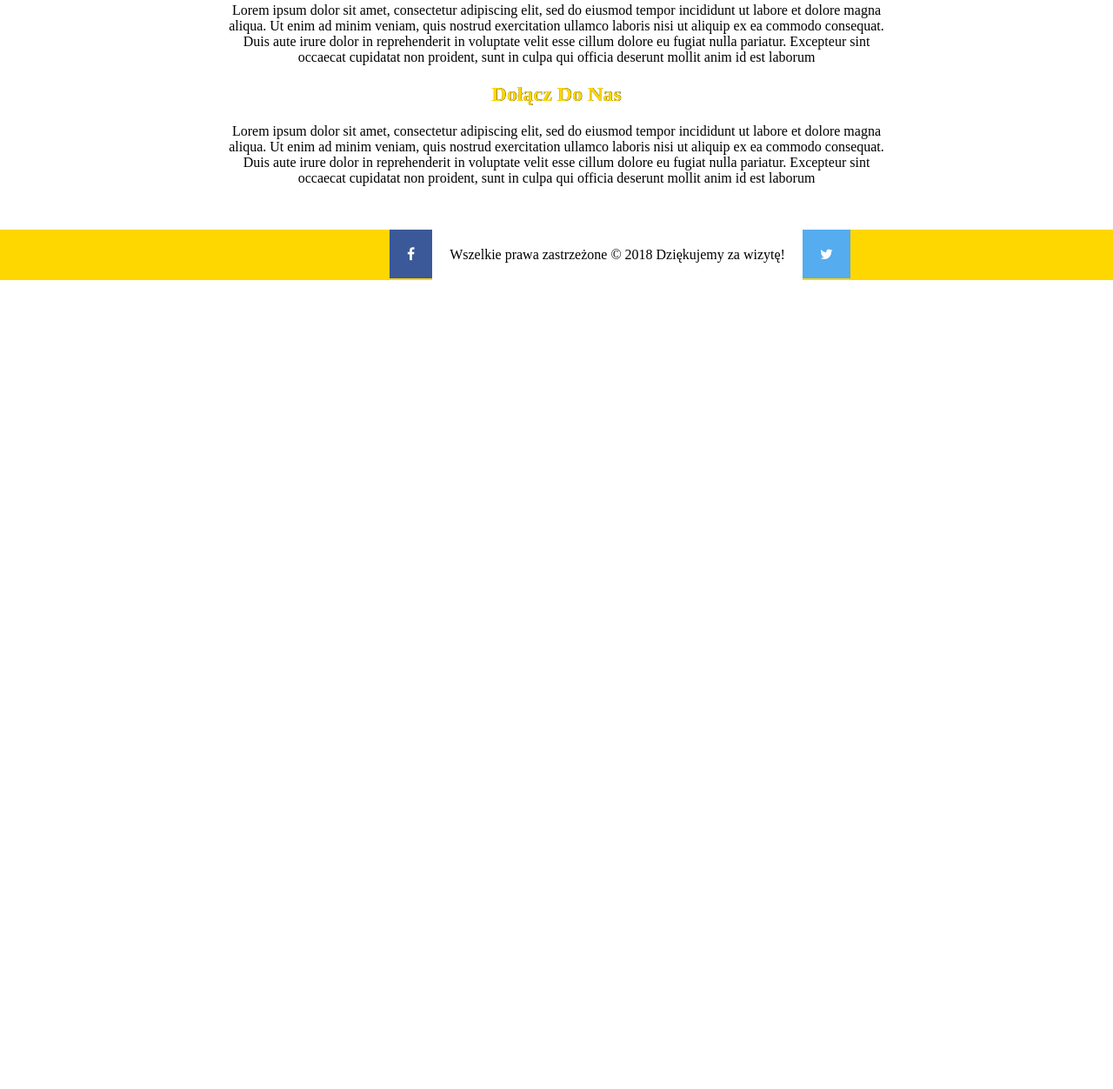
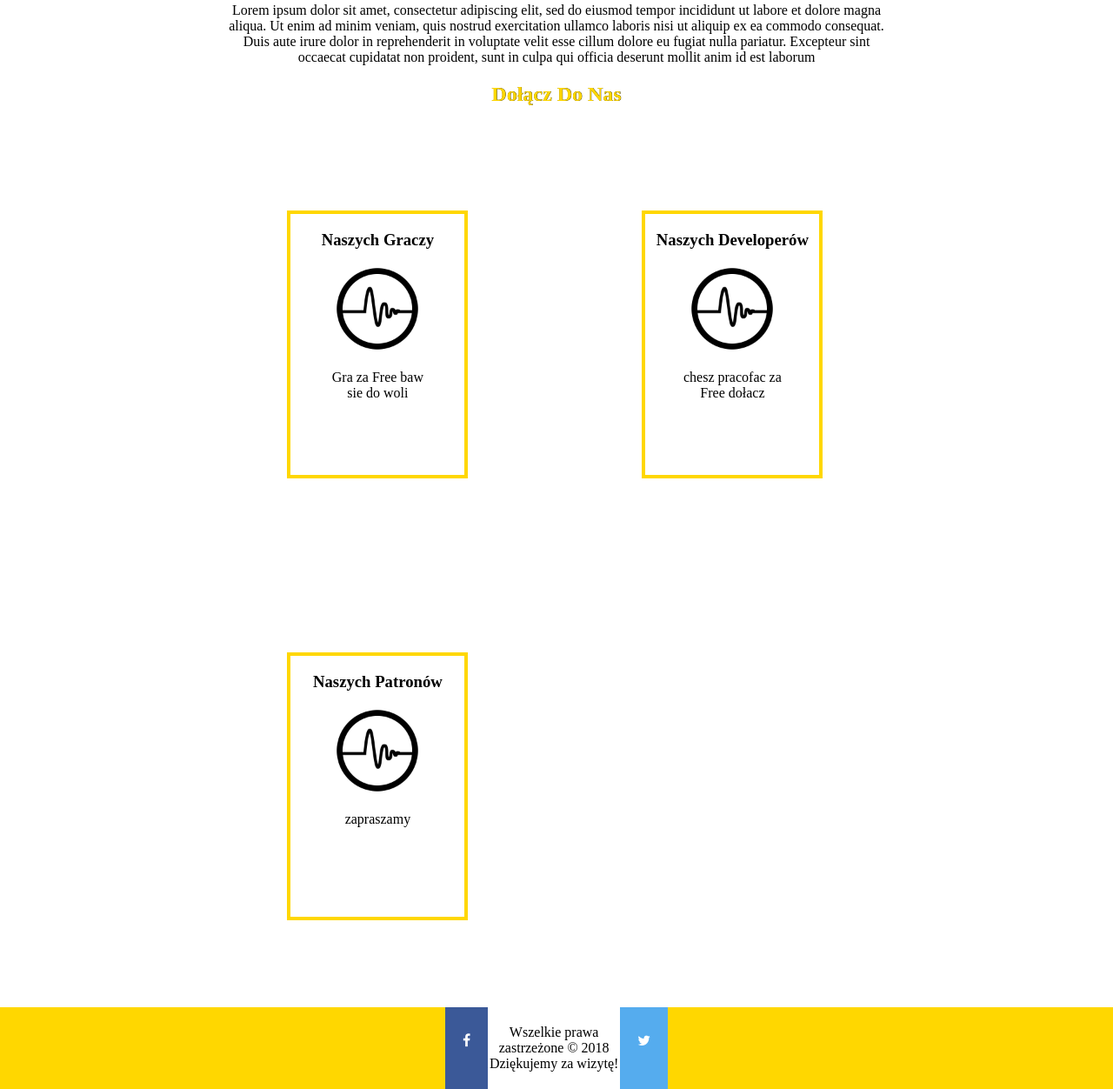
Before and after one commit to GameInPL/beerpoly-home, a plain HTML site: page index.html in a window 1280 px wide. Shown: the part 994-2246 px from the top of the page at 87% size. Before the commit the page ends 1316 px from the top, so only its background shows below. Drawn offline with Linux system fonts and the light colour scheme.

Commit message:
png add css

```diff
--- a/css/bearpoly.css
+++ b/css/bearpoly.css
@@ -14,7 +14,6 @@ h1.logo
 {
 	font-size: 44px;
 	font-weight: 700;
-
   color: gold;
   text-shadow: black 0.001em 0.001em 0.001em;
 	text-align: center;
@@ -36,6 +35,63 @@ p{
   text-align: center;
   margin: 0 20% 0 20%;
 }
+
+#infographics{
+  text-align: center;
+  margin: 20px;
+  margin-left: 18%;
+  background-position: center;
+  position: center;
+}
+
+  #Our_Player{
+    width: 200px;
+    height: 300px;
+    margin: 100px;
+    border-style: solid;
+   	border-width:4px;
+	  border-color:gold;
+    float: left;
+
+  }
+
+    #Our_Player p{
+      margin-top: 20px;
+    }
+
+  #Developer{
+    width: 200px;
+    height: 300px;
+    margin: 100px;
+    border-style: solid;
+    border-width:4px;
+    border-color:gold;
+    float: left;
+  }
+
+    #Developer p{
+      margin-top: 20px;
+    }
+
+  #Patron{
+    width: 200px;
+    height: 300px;
+    margin: 100px;
+    border-style: solid;
+    border-width:4px;
+    border-color:gold;
+    float: left;
+  }
+
+    #Patron p{
+      margin-top: 20px;
+    }
+
+
+
+  .c{
+    clear: both;
+  }
 
 #topnav
 {
@@ -97,7 +153,8 @@ p{
   font-size: 60px;
   font-weight: bold;
 }
-.fa {padding: 20px;
+.fa {
+padding: 30px 20px 20px 20px;
 font-size: 30px
 width: 50px;
 text-align: center;
@@ -122,20 +179,27 @@ float:left;
 text-align: center;
 }
 
+
+#belt{
+  background-color: gold;
+}
+
 footer {
   margin-top: 50px;
-  margin-left: auto;
-  margin-right: auto;
+  margin-left: 40%;
+  margin-right: 40%;
   text-align: center;
-  background-color: gold;
   background-position: center;
+  position:center;
 }
 
 #social-icons{
-text-align: center;
-margin-left: 35%;
-float:left;
-background-position: center;
+  display: flex;
+  box-sizing: border-box;
+  text-align: center;
+  background-position: center;
+  background-color: gold;
+  float: left;
 }
 
 #brama {
@@ -174,8 +238,9 @@ background-position: center;
 	margin-left: auto;
 	margin-right: auto;
 	text-align: center;
-	padding: 20px;
+	padding: 20px 0px 20px 0px;
   background-color:#ffffff;
+  position: center;
   float:left;
 
 }
--- a/index.html
+++ b/index.html
@@ -49,23 +49,33 @@
                   sunt in culpa qui officia deserunt mollit anim id est laborum </p>
                 </div>
 
-              <div id="addTeam">
+              <section id="addTeam">
                 <h2>Dołącz Do Nas</h2>
-                  <p> Lorem ipsum dolor sit amet,
-                    consectetur adipiscing elit, sed do eiusmod tempor incididunt ut labore et dolore magna
-                     aliqua. Ut enim ad minim veniam, quis nostrud exercitation ullamco laboris nisi ut aliquip
-                      ex ea commodo consequat. Duis aute irure dolor in reprehenderit in voluptate velit esse
-                      cillum dolore eu fugiat nulla pariatur. Excepteur sint occaecat cupidatat non proident,
-                      sunt in culpa qui officia deserunt mollit anim id est laborum </p>
+                  <section id="infographics">
+                    <div id="Our_Player"><h3>Naszych Graczy</h3>
+                    <img src='image/przyklad.png'width="100" height="100"; alt="infographics" />
+                    <p>Gra za Free baw sie do woli </p>
+
                     </div>
+                    <div id="Developer"><h3>Naszych Developerów</h3>
+                    <img src='image/przyklad.png'width="100" height="100"; alt="infographics" />
+                    <p>chesz pracofac za Free dołacz </p>
+
+                    </div>
+                    <div id="Patron"><h3>Naszych Patronów</h3>
+                    <img src='image/przyklad.png'width="100" height="100"; alt="infographics" />
+                    <p>zapraszamy </p>
 
 
+                    </div>
+                  </section>
+                </section>
 
+<div class="c"><div>
 
+<div id="belt">
 <footer>
-
   <div id="social-icons">
-
     <a href="#" class="fa fa-facebook"> </a>
     <div class="info">
       Wszelkie prawa zastrzeżone &copy; 2018 Dziękujemy za wizytę!
@@ -75,9 +85,8 @@
 
       <div style="clear:both"></div>
 
-
 </footer>
-
+</div>
 
 </body>
 <html>
```
Also changed, not shown: image/przyklad.png (added).
